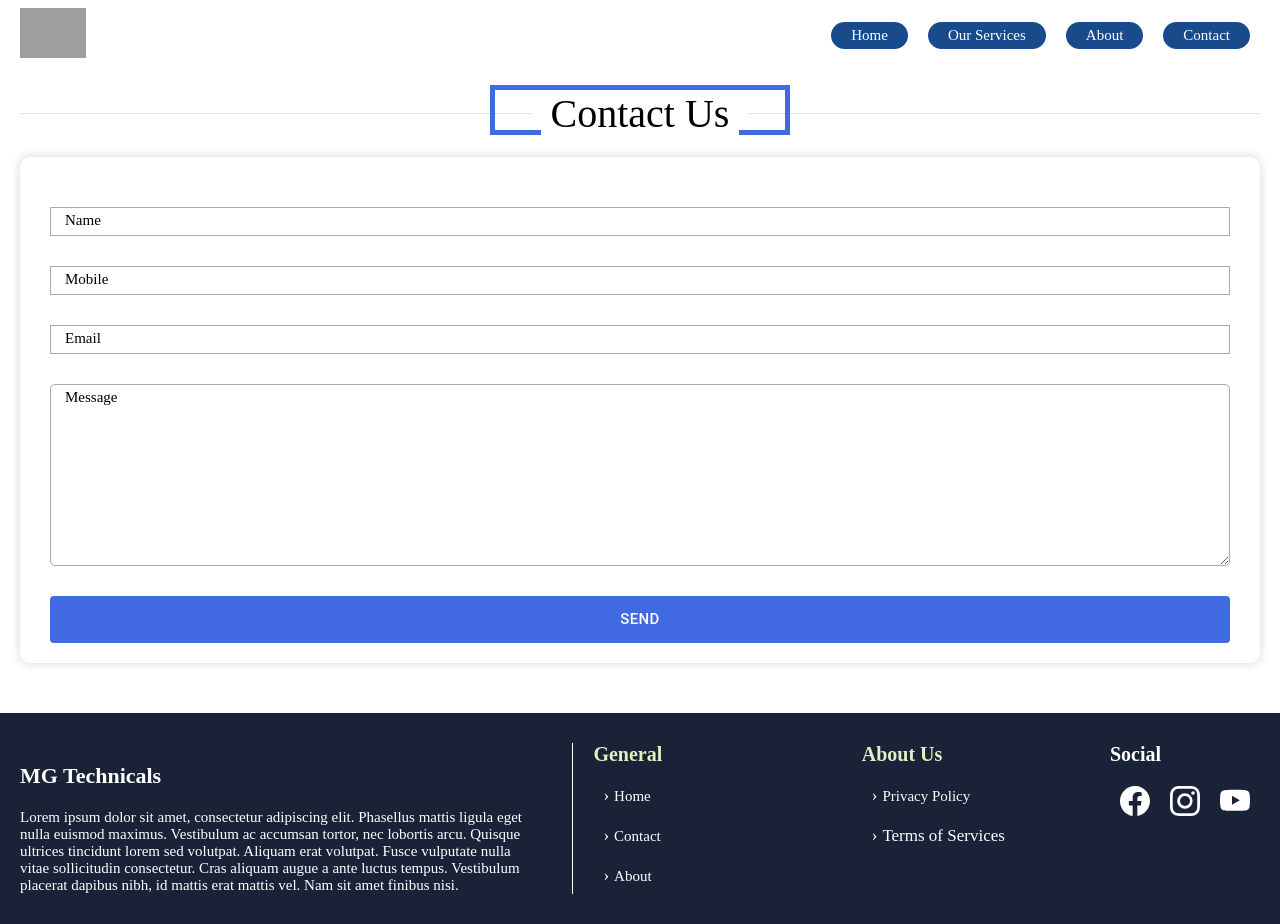
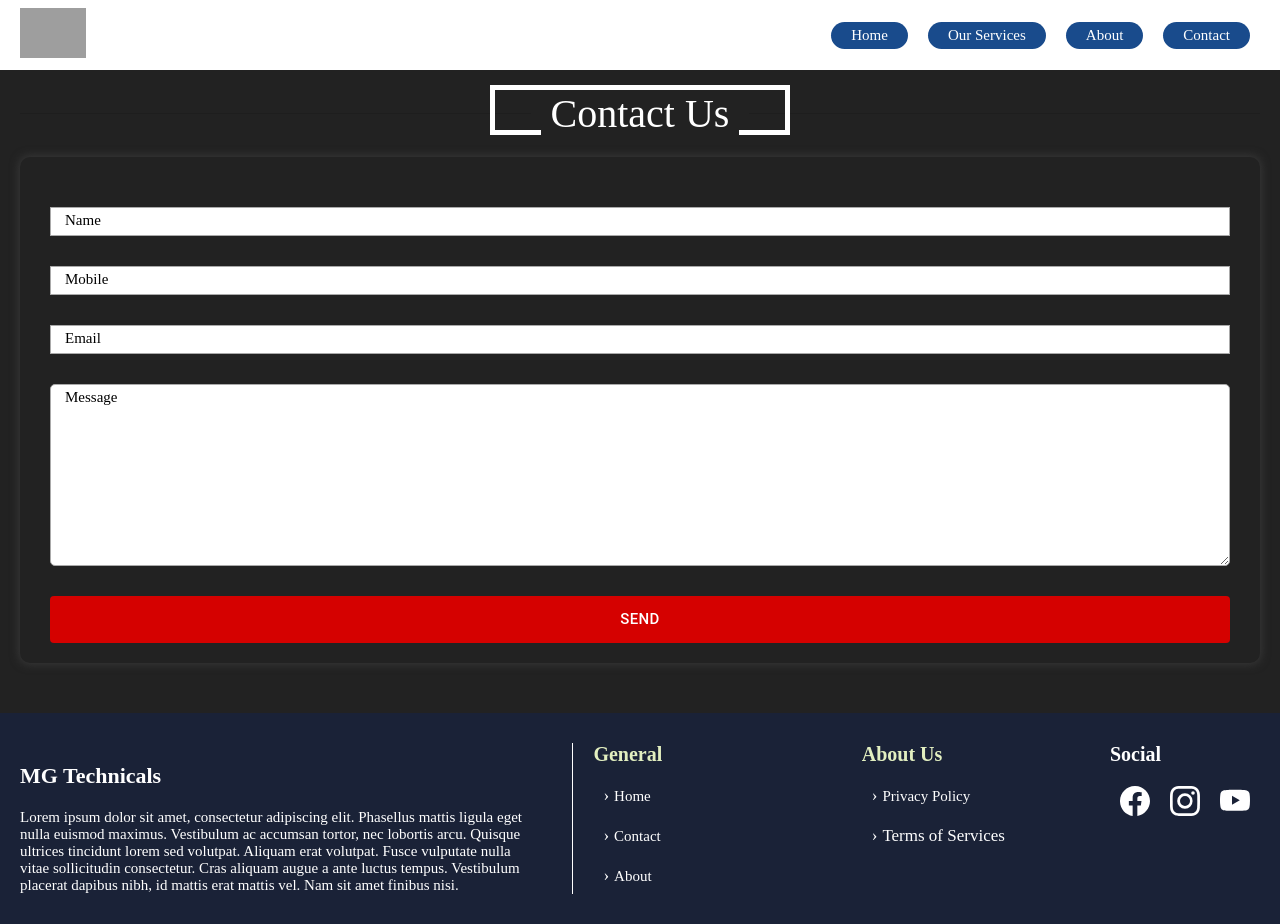
Before and after one commit to SuryanshPandeyy/mgtechnical, a Next.js app: page /Contact in a window 1280 px wide. Built offline with nearby package versions, Linux system fonts and the light colour scheme; grey boxes are pictures that could not be loaded; a web font is replaced by a local one.

Commit message:
change background color, colors

```diff
--- a/styles/Home.module.css
+++ b/styles/Home.module.css
@@ -233,7 +233,7 @@
   width: fit-content;
 }
 
-.bannerBtnContainer button {
+.bannerBtnContainer a {
   background-color: #d50000eb;
   color: #fff;
   font-size: 1.2rem;
@@ -241,11 +241,11 @@
   padding: 0.8rem 2rem;
 }
 
-.bannerBtnContainer button:hover {
+.bannerBtnContainer a:hover {
   background-color: #d50100;
 }
 
-.bannerBtnContainer button:last-child {
+.bannerBtnContainer a:last-child {
   background-color: transparent;
   border: 0.2rem solid #d50100;
 }
@@ -265,7 +265,8 @@
   align-items: flex-start;
   justify-content: center;
   padding: 0 1rem;
-  background-color: #fff;
+  background-color: #222;
+  color: #fff;
 }
 
 .divider {
@@ -279,7 +280,7 @@
   left: 50%;
   top: -0.5rem;
   transform: translateX(-50%);
-  border: 0.5rem solid #343434;
+  border: 0.5rem solid #fff;
   z-index: 2;
 }
 
@@ -304,21 +305,16 @@
   padding: 2rem 1rem;
 }
 
-.service:nth-child(3n + 1) {
+.service:nth-child(2n + 1) {
   background: #d50100;
   color: #fff;
   border: 0.1rem #ff0000;
 }
 
-.service:nth-child(3n + 2) {
+.service:nth-child(2n + 2) {
   background: rgb(42, 42, 42);
   border: 0.1rem solid rgb(0, 0, 0);
   color: #fff;
-}
-
-.service:nth-child(3n + 3) {
-  background: rgb(250, 231, 135);
-  border: 0.1rem solid rgb(255, 213, 0);
 }
 
 .serviceImg {
@@ -357,7 +353,7 @@ a.serviceBtn:hover {
 
 .aboutContainer .heading {
   width: 35rem;
-  border-color: #ffa;
+  border-color: #fff;
 }
 
 .aboutBox {
--- a/styles/globals.css
+++ b/styles/globals.css
@@ -11,6 +11,10 @@ html {
   font-size: 62.5%;
 }
 
+body{
+  background-color: #222;
+}
+
 .divider {
   position: relative;
 }
@@ -22,7 +26,7 @@ html {
   left: 50%;
   top: -0.5rem;
   transform: translateX(-50%);
-  border: 0.5rem solid royalblue;
+  border: 0.5rem solid #fff;
   z-index: 2;
 }
 
@@ -43,10 +47,11 @@ html {
 .contactContainer h1 {
   font-size: 4rem;
   font-weight: 400;
-  background-color: rgb(255, 255, 255);
+  background-color: #222;
   padding: 0 1rem;
   z-index: 3;
   position: relative;
+  color: #fff;
 }
 
 .aboutBox p {
@@ -54,6 +59,7 @@ html {
   word-spacing: 0.1rem;
   letter-spacing: 0.05rem;
   font-size: 1.3rem;
+  color: #fff;
 }
 
 .contactContainer {
@@ -67,7 +73,7 @@ html {
 .contactContainer .contactForm {
   margin: 2rem 0 0 0;
   padding: 2rem 3rem;
-  box-shadow: 0 0 1rem 0.1rem rgb(221, 221, 221);
+  box-shadow: 0 0 1rem 0.1rem rgb(58, 58, 58);
   border-radius: 1rem;
 }
 
@@ -124,7 +130,7 @@ html {
 }
 
 .contactForm button.send {
-  background-color: royalblue;
+  background-color: #d50100;
   color: #fff;
   font-size: 1.5rem;
   padding: 1rem 4rem;
```
Also changed, not shown: pages/index.js (+6 -2 lines).
